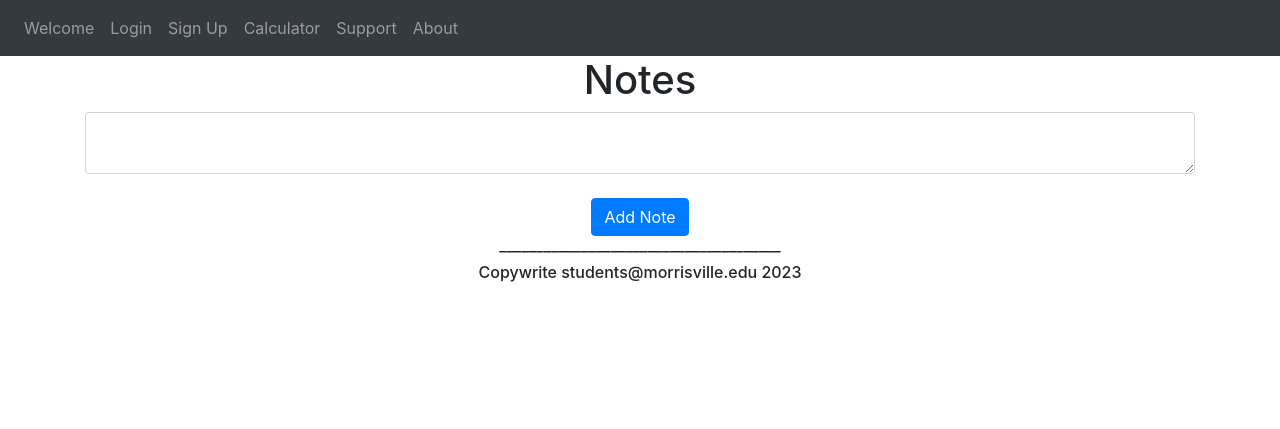
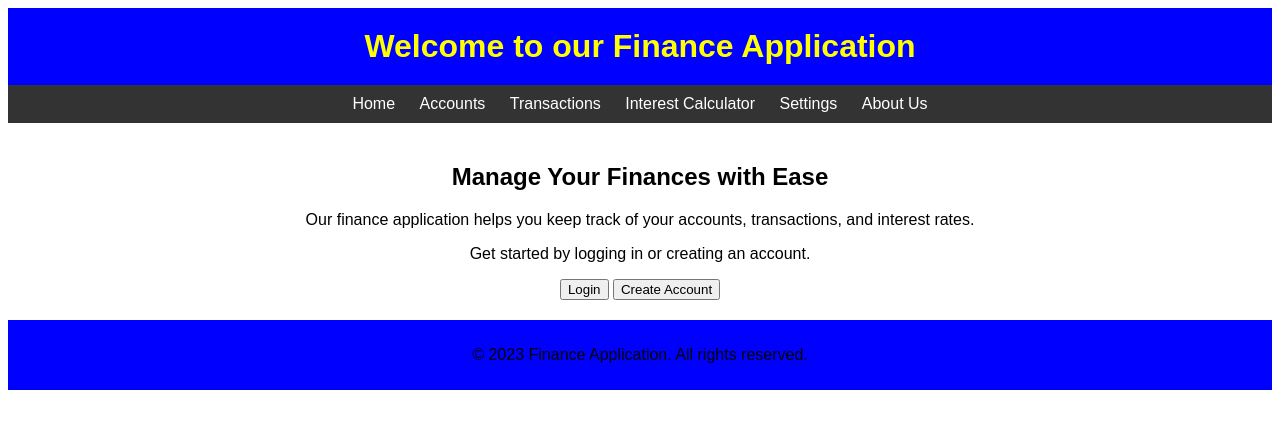
Before and after one commit to CITA-450/FinanceApplication, a Flask app: template website/templates/home.html in a window 1280 px wide. Shown: the top 429 px of the page. Run offline with Flask 3, Linux system fonts and the light colour scheme; the template is opened without the code that fills it, so the values that code supplies are empty; parts of the project's set-up code (start-up, migrations or seed data) failed here and were passed over; some libraries are stand-ins or nearby versions.

Commit message:
home and views

```diff
--- a/website/templates/home.html
+++ b/website/templates/home.html
@@ -1,22 +1,66 @@
-{% extends "base_auth.html" %} {% block title %}Home{% endblock %} {% block content
-%}
-<h1 align="center">Notes</h1>
-<ul class="list-group list-group-flush" id="notes">
-  {% for note in user.notes %}
-  <li class="list-group-item">
-    {{user}}
-    {{ note.data }}
-    <button type="button" class="close" onClick="deleteNote({note,id})">
-      <span aria-hidden="true">&times;</span>
-    </button>
-  </li>
-  {% endfor %}
-</ul>
-<form method="POST">
-  <textarea name="note" id="note" class="form-control"></textarea>
-  <br />
-  <div align="center">
-    <button type="submit" class="btn btn-primary">Add Note</button>
-  </div>
-</form>
-{% endblock %}
+<!DOCTYPE html>
+<html>
+  <head>
+    <title>Financial Application</title>
+    <style>
+      body {
+        font-family: Arial, sans-serif;
+      }
+      header {
+        background-color: #0000ff;
+        padding: 20px;
+        text-align: center;
+      }
+      h1 {
+        color: #ffff00;
+        margin: 0;
+      }
+      nav {
+        background-color: #333;
+        color: #fff;
+        padding: 10px;
+        text-align: center;
+      }
+      nav a {
+        color: #fff;
+        text-decoration: none;
+        margin: 0 10px;
+      }
+      section {
+        padding: 20px;
+        text-align: center;
+      }
+      footer {
+        background-color: #0000ff;
+        padding: 10px;
+        text-align: center;
+      }
+    </style>
+  </head>
+  <body>
+    <header>
+      <h1>Welcome to our Finance Application</h1>
+    </header>
+    <nav>
+      <a href="#">Home</a>
+      <a href="#">Accounts</a>
+      <a href="#">Transactions</a>
+      <a href="#">Interest Calculator</a>
+      <a href="#">Settings</a>
+      <a href="#">About Us</a>
+    </nav>
+    <section>
+      <h2>Manage Your Finances with Ease</h2>
+      <p>
+        Our finance application helps you keep track of your accounts,
+        transactions, and interest rates.
+      </p>
+      <p>Get started by logging in or creating an account.</p>
+      <button>Login</button>
+      <button>Create Account</button>
+    </section>
+    <footer>
+      <p>&copy; 2023 Finance Application. All rights reserved.</p>
+    </footer>
+  </body>
+</html>
```
Also changed, not shown: website/views.py (+102 -0 lines).
